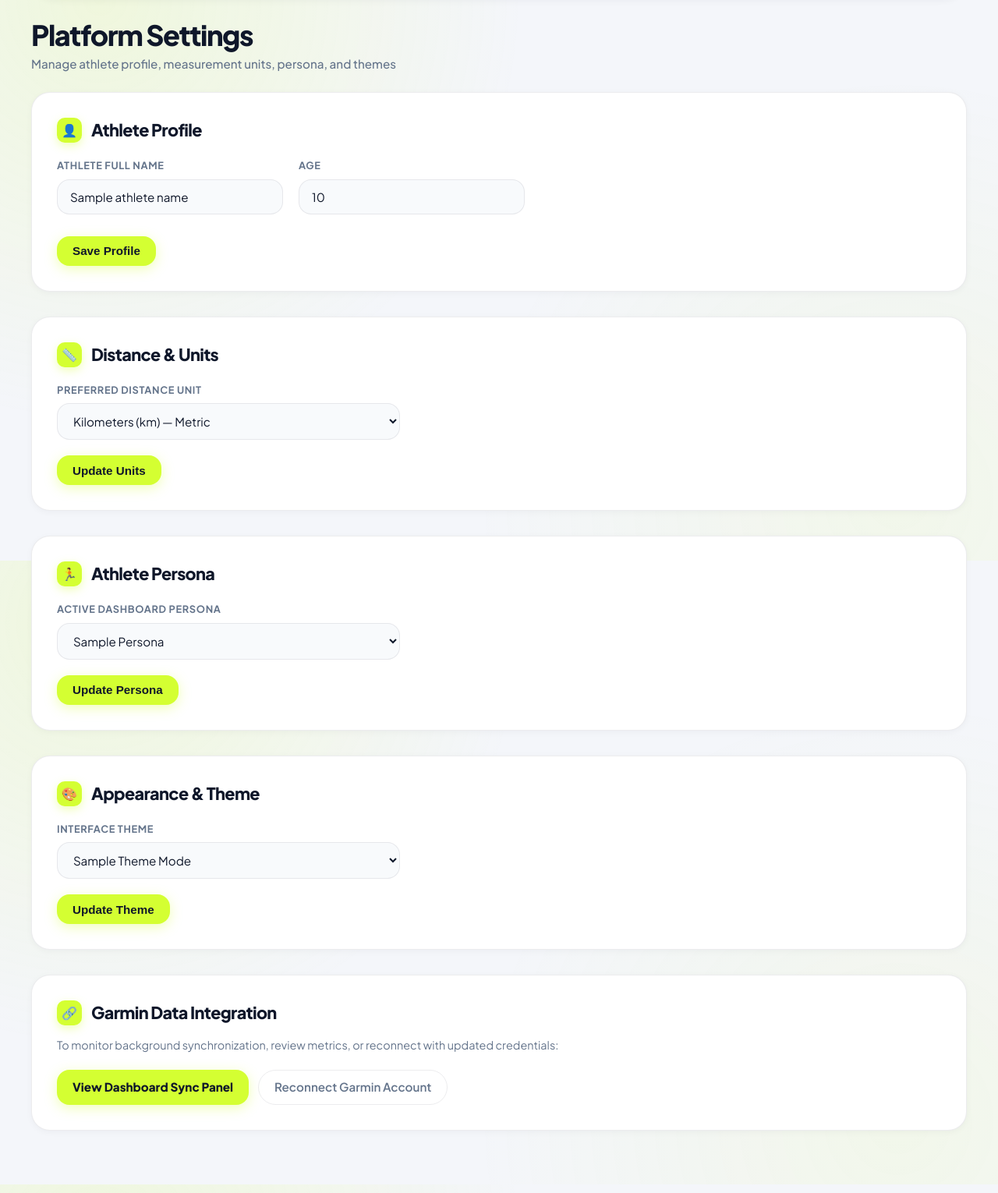
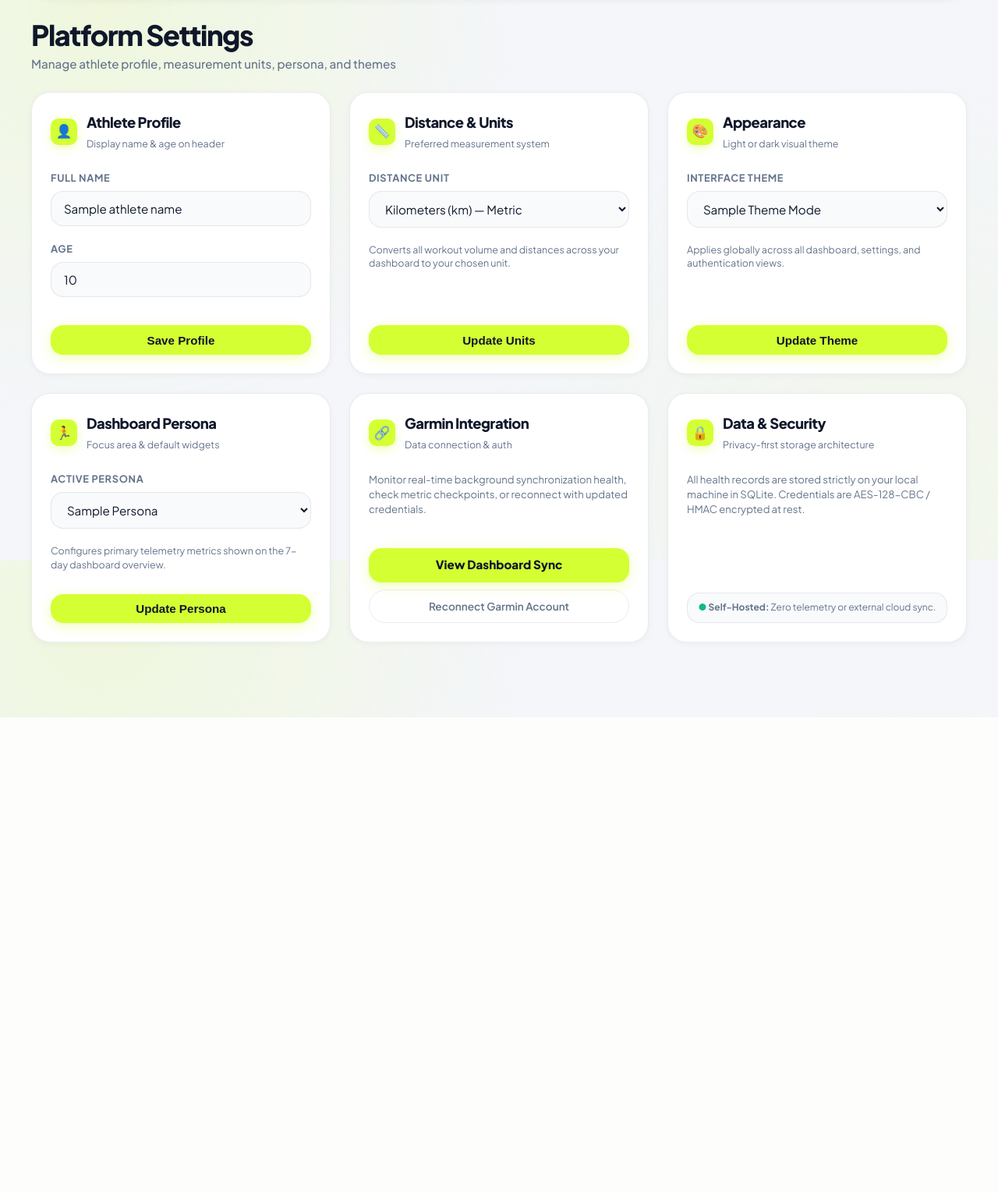
Before and after one commit to mrtial/Athlytics, a FastAPI app: template app/templates/settings.html in a window 1280 px wide. Shown: the part 81-1611 px from the top of the page at 78% size. After the commit the page ends 1001 px from the top, so only its background shows below. Run offline with FastAPI, Linux system fonts and the light colour scheme; the template is opened without the code that fills it: most values are stand-ins (such as "Sample title", 1, 10 or a date in 2020); parts of the project's set-up code (start-up, migrations or seed data) failed here and were passed over.

Commit message:
feat: 3-cards-per-row settings layout and global dark mode support across all pages

```diff
--- a/app/static/style.css
+++ b/app/static/style.css
@@ -878,16 +878,39 @@ html[data-theme="dark"] select:focus {
 }
 
 /* ==========================================================================
-   Settings Views
+   Settings Views (3 Cards Per Row Grid)
    ========================================================================== */
+
+.settings-grid {
+  display: grid;
+  grid-template-columns: repeat(3, 1fr);
+  gap: 1.5rem;
+  align-items: stretch;
+  margin-bottom: 3rem;
+}
 
 .settings-card {
   background: var(--surface);
   border: 1px solid var(--border);
   border-radius: var(--radius-lg);
-  padding: 2rem;
+  padding: 1.5rem;
   box-shadow: var(--shadow-sm);
-  margin-bottom: 2rem;
+  display: flex;
+  flex-direction: column;
+  justify-content: space-between;
+  transition: all 0.2s ease;
+}
+
+.settings-card:hover {
+  border-color: var(--border-strong);
+  box-shadow: var(--shadow-md);
+}
+
+.settings-card-header {
+  display: flex;
+  align-items: center;
+  gap: 0.75rem;
+  margin-bottom: 0.5rem;
 }
 
 .settings-row {
@@ -897,6 +920,12 @@ html[data-theme="dark"] select:focus {
 /* ==========================================================================
    Responsive Breakpoints
    ========================================================================== */
+
+@media (max-width: 1024px) {
+  .settings-grid {
+    grid-template-columns: repeat(2, 1fr);
+  }
+}
 
 @media (max-width: 768px) {
   .app-header {
@@ -915,4 +944,7 @@ html[data-theme="dark"] select:focus {
     flex-direction: column;
     align-items: flex-start;
   }
+  .settings-grid {
+    grid-template-columns: 1fr;
+  }
 }
--- a/app/templates/base.html
+++ b/app/templates/base.html
@@ -8,6 +8,18 @@
   <link rel="preconnect" href="https://fonts.gstatic.com" crossorigin>
   <link href="https://fonts.googleapis.com/css2?family=Plus+Jakarta+Sans:wght@400;500;600;700;800&display=swap" rel="stylesheet">
   <link rel="stylesheet" href="/static/style.css">
+  <script>
+    (function() {
+      const serverTheme = "{{ theme|default('') }}";
+      if (serverTheme) {
+        document.documentElement.setAttribute("data-theme", serverTheme);
+        localStorage.setItem("athlytics_theme", serverTheme);
+      } else {
+        const localTheme = localStorage.getItem("athlytics_theme");
+        if (localTheme) document.documentElement.setAttribute("data-theme", localTheme);
+      }
+    })();
+  </script>
 </head>
 <body>
   <header class="app-header">
--- a/app/templates/settings.html
+++ b/app/templates/settings.html
@@ -8,17 +8,21 @@
   </div>
 </div>
 
-<!-- 1. Athlete Profile Card -->
+<div class="settings-grid">
+  <!-- Card 1: Athlete Profile -->
   <div class="settings-card">
-  <div style="display: flex; align-items: center; gap: 0.75rem; margin-bottom: 1.25rem;">
-    <div class="app-icon" style="width: 32px; height: 32px; font-size: 1rem; border-radius: var(--radius-sm);">👤</div>
-    <h2 class="section-title" style="margin: 0;">Athlete Profile</h2>
+    <div class="settings-card-header">
+      <div class="app-icon" style="width: 34px; height: 34px; font-size: 1.05rem; border-radius: var(--radius-sm);">👤</div>
+      <div>
+        <h2 class="section-title" style="margin: 0; font-size: 1.15rem;">Athlete Profile</h2>
+        <span style="font-size: 0.78rem; color: var(--fg-muted);">Display name &amp; age on header</span>
+      </div>
     </div>
     {% if profile_error %}<div class="error-banner">{{ profile_error }}</div>{% endif %}
-  <form method="post" action="/settings/profile">
-    <div style="display: grid; grid-template-columns: repeat(auto-fit, minmax(220px, 1fr)); gap: 1.25rem; max-width: 600px;">
+    <form method="post" action="/settings/profile" style="margin-top: 1rem; display: flex; flex-direction: column; flex: 1; justify-content: space-between;">
+      <div>
         <div class="form-group">
-        <label class="form-label" for="athlete-name">Athlete Full Name</label>
+          <label class="form-label" for="athlete-name">Full Name</label>
           <input class="form-input" type="text" id="athlete-name" name="athlete_name" value="{{ athlete_name }}" placeholder="Charlie Yang" required>
         </div>
         <div class="form-group">
@@ -26,58 +30,50 @@
           <input class="form-input" type="number" id="athlete-age" name="athlete_age" value="{{ athlete_age }}" placeholder="28" min="1" max="120">
         </div>
       </div>
-    <button type="submit" class="btn-primary" style="width: auto; margin-top: 0.5rem; padding: 0.65rem 1.25rem;">Save Profile</button>
+      <button type="submit" class="btn-primary" style="width: 100%; margin-top: 1rem; padding: 0.65rem 1rem;">Save Profile</button>
     </form>
   </div>
 
-<!-- 2. Unit Preferences Card -->
+  <!-- Card 2: Distance & Units -->
   <div class="settings-card">
-  <div style="display: flex; align-items: center; gap: 0.75rem; margin-bottom: 1.25rem;">
-    <div class="app-icon" style="width: 32px; height: 32px; font-size: 1rem; border-radius: var(--radius-sm);">📏</div>
-    <h2 class="section-title" style="margin: 0;">Distance &amp; Units</h2>
+    <div class="settings-card-header">
+      <div class="app-icon" style="width: 34px; height: 34px; font-size: 1.05rem; border-radius: var(--radius-sm);">📏</div>
+      <div>
+        <h2 class="section-title" style="margin: 0; font-size: 1.15rem;">Distance &amp; Units</h2>
+        <span style="font-size: 0.78rem; color: var(--fg-muted);">Preferred measurement system</span>
+      </div>
     </div>
     {% if unit_error %}<div class="error-banner">{{ unit_error }}</div>{% endif %}
-  <form method="post" action="/settings/unit">
-    <div class="form-group" style="max-width: 440px;">
-      <label class="form-label" for="unit-select">Preferred Distance Unit</label>
+    <form method="post" action="/settings/unit" style="margin-top: 1rem; display: flex; flex-direction: column; flex: 1; justify-content: space-between;">
+      <div>
+        <div class="form-group">
+          <label class="form-label" for="unit-select">Distance Unit</label>
           <select class="form-input" id="unit-select" name="unit">
             <option value="km" {% if current_unit == "km" %}selected{% endif %}>Kilometers (km) — Metric</option>
             <option value="mi" {% if current_unit == "mi" %}selected{% endif %}>Miles (mi) — Imperial</option>
           </select>
         </div>
-    <button type="submit" class="btn-primary" style="width: auto; margin-top: 0.5rem; padding: 0.65rem 1.25rem;">Update Units</button>
+        <p style="font-size: 0.78rem; color: var(--fg-muted); margin-top: 0.5rem; line-height: 1.4;">
+          Converts all workout volume and distances across your dashboard to your chosen unit.
+        </p>
+      </div>
+      <button type="submit" class="btn-primary" style="width: 100%; margin-top: 1rem; padding: 0.65rem 1rem;">Update Units</button>
     </form>
   </div>
 
-<!-- 3. Persona Card -->
+  <!-- Card 3: Appearance & Theme -->
   <div class="settings-card">
-  <div style="display: flex; align-items: center; gap: 0.75rem; margin-bottom: 1.25rem;">
-    <div class="app-icon" style="width: 32px; height: 32px; font-size: 1rem; border-radius: var(--radius-sm);">🏃</div>
-    <h2 class="section-title" style="margin: 0;">Athlete Persona</h2>
+    <div class="settings-card-header">
+      <div class="app-icon" style="width: 34px; height: 34px; font-size: 1.05rem; border-radius: var(--radius-sm);">🎨</div>
+      <div>
+        <h2 class="section-title" style="margin: 0; font-size: 1.15rem;">Appearance</h2>
+        <span style="font-size: 0.78rem; color: var(--fg-muted);">Light or dark visual theme</span>
       </div>
-  {% if persona_error %}<div class="error-banner">{{ persona_error }}</div>{% endif %}
-  <form method="post" action="/settings/persona">
-    <div class="form-group" style="max-width: 440px;">
-      <label class="form-label" for="persona-select">Active Dashboard Persona</label>
-      <select class="form-input" id="persona-select" name="persona">
-        {% for p in personas %}
-        <option value="{{ p }}" {% if p == current_persona %}selected{% endif %}>{{ p.replace('_', ' ').title() }}</option>
-        {% endfor %}
-      </select>
-    </div>
-    <button type="submit" class="btn-primary" style="width: auto; margin-top: 0.5rem; padding: 0.65rem 1.25rem;">Update Persona</button>
-  </form>
-</div>
-
-<!-- 4. Theme Card -->
-<div class="settings-card">
-  <div style="display: flex; align-items: center; gap: 0.75rem; margin-bottom: 1.25rem;">
-    <div class="app-icon" style="width: 32px; height: 32px; font-size: 1rem; border-radius: var(--radius-sm);">🎨</div>
-    <h2 class="section-title" style="margin: 0;">Appearance &amp; Theme</h2>
     </div>
     {% if theme_error %}<div class="error-banner">{{ theme_error }}</div>{% endif %}
-  <form method="post" action="/settings/theme">
-    <div class="form-group" style="max-width: 440px;">
+    <form method="post" action="/settings/theme" style="margin-top: 1rem; display: flex; flex-direction: column; flex: 1; justify-content: space-between;">
+      <div>
+        <div class="form-group">
           <label class="form-label" for="theme-select">Interface Theme</label>
           <select class="form-input" id="theme-select" name="theme">
             {% for t in themes %}
@@ -85,22 +81,83 @@
             {% endfor %}
           </select>
         </div>
-    <button type="submit" class="btn-primary" style="width: auto; margin-top: 0.5rem; padding: 0.65rem 1.25rem;">Update Theme</button>
+        <p style="font-size: 0.78rem; color: var(--fg-muted); margin-top: 0.5rem; line-height: 1.4;">
+          Applies globally across all dashboard, settings, and authentication views.
+        </p>
+      </div>
+      <button type="submit" class="btn-primary" style="width: 100%; margin-top: 1rem; padding: 0.65rem 1rem;">Update Theme</button>
     </form>
   </div>
 
-<!-- 5. Garmin Connection Card -->
+  <!-- Card 4: Athlete Persona -->
   <div class="settings-card">
-  <div style="display: flex; align-items: center; gap: 0.75rem; margin-bottom: 0.75rem;">
-    <div class="app-icon" style="width: 32px; height: 32px; font-size: 1rem; border-radius: var(--radius-sm);">🔗</div>
-    <h2 class="section-title" style="margin: 0;">Garmin Data Integration</h2>
+    <div class="settings-card-header">
+      <div class="app-icon" style="width: 34px; height: 34px; font-size: 1.05rem; border-radius: var(--radius-sm);">🏃</div>
+      <div>
+        <h2 class="section-title" style="margin: 0; font-size: 1.15rem;">Dashboard Persona</h2>
+        <span style="font-size: 0.78rem; color: var(--fg-muted);">Focus area &amp; default widgets</span>
       </div>
-  <p style="color: var(--fg-muted); font-size: 0.9rem; margin-bottom: 1.25rem;">
-    To monitor background synchronization, review metrics, or reconnect with updated credentials:
+    </div>
+    {% if persona_error %}<div class="error-banner">{{ persona_error }}</div>{% endif %}
+    <form method="post" action="/settings/persona" style="margin-top: 1rem; display: flex; flex-direction: column; flex: 1; justify-content: space-between;">
+      <div>
+        <div class="form-group">
+          <label class="form-label" for="persona-select">Active Persona</label>
+          <select class="form-input" id="persona-select" name="persona">
+            {% for p in personas %}
+            <option value="{{ p }}" {% if p == current_persona %}selected{% endif %}>{{ p.replace('_', ' ').title() }}</option>
+            {% endfor %}
+          </select>
+        </div>
+        <p style="font-size: 0.78rem; color: var(--fg-muted); margin-top: 0.5rem; line-height: 1.4;">
+          Configures primary telemetry metrics shown on the 7-day dashboard overview.
         </p>
-  <div style="display: flex; gap: 0.75rem; flex-wrap: wrap;">
-    <a href="/dashboard" class="btn-primary" style="width: auto; margin: 0; text-decoration: none; padding: 0.65rem 1.25rem;">View Dashboard Sync Panel</a>
-    <a href="/onboarding/connect" class="btn-logout" style="text-decoration: none; padding: 0.65rem 1.25rem; font-size: 0.95rem;">Reconnect Garmin Account</a>
+      </div>
+      <button type="submit" class="btn-primary" style="width: 100%; margin-top: 1rem; padding: 0.65rem 1rem;">Update Persona</button>
+    </form>
+  </div>
+
+  <!-- Card 5: Garmin Integration -->
+  <div class="settings-card">
+    <div class="settings-card-header">
+      <div class="app-icon" style="width: 34px; height: 34px; font-size: 1.05rem; border-radius: var(--radius-sm);">🔗</div>
+      <div>
+        <h2 class="section-title" style="margin: 0; font-size: 1.15rem;">Garmin Integration</h2>
+        <span style="font-size: 0.78rem; color: var(--fg-muted);">Data connection &amp; auth</span>
+      </div>
+    </div>
+    <div style="margin-top: 1rem; display: flex; flex-direction: column; flex: 1; justify-content: space-between;">
+      <div>
+        <p style="font-size: 0.82rem; color: var(--fg-muted); margin: 0 0 1rem; line-height: 1.45;">
+          Monitor real-time background synchronization health, check metric checkpoints, or reconnect with updated credentials.
+        </p>
+      </div>
+      <div style="display: flex; flex-direction: column; gap: 0.6rem;">
+        <a href="/dashboard" class="btn-primary" style="text-align: center; text-decoration: none; padding: 0.65rem 1rem; margin: 0;">View Dashboard Sync</a>
+        <a href="/onboarding/connect" class="btn-logout" style="text-align: center; text-decoration: none; padding: 0.65rem 1rem; font-size: 0.85rem;">Reconnect Garmin Account</a>
+      </div>
+    </div>
+  </div>
+
+  <!-- Card 6: Privacy & Data Security -->
+  <div class="settings-card">
+    <div class="settings-card-header">
+      <div class="app-icon" style="width: 34px; height: 34px; font-size: 1.05rem; border-radius: var(--radius-sm);">🔒</div>
+      <div>
+        <h2 class="section-title" style="margin: 0; font-size: 1.15rem;">Data &amp; Security</h2>
+        <span style="font-size: 0.78rem; color: var(--fg-muted);">Privacy-first storage architecture</span>
+      </div>
+    </div>
+    <div style="margin-top: 1rem; display: flex; flex-direction: column; flex: 1; justify-content: space-between;">
+      <div>
+        <p style="font-size: 0.82rem; color: var(--fg-muted); margin: 0 0 0.75rem; line-height: 1.45;">
+          All health records are stored strictly on your local machine in SQLite. Credentials are AES-128-CBC / HMAC encrypted at rest.
+        </p>
+      </div>
+      <div style="padding: 0.65rem 0.85rem; background: var(--surface-secondary); border-radius: var(--radius-md); border: 1px solid var(--border); font-size: 0.75rem; color: var(--fg-muted); line-height: 1.4;">
+        <span style="color: var(--success); font-weight: 700;">●</span> <strong>Self-Hosted:</strong> Zero telemetry or external cloud sync.
+      </div>
+    </div>
   </div>
 </div>
 {% endblock %}
```
Also changed, not shown: app/routes/auth.py (+8 -3 lines), app/routes/onboarding.py (+15 -8 lines), app/routes/settings.py (+12 -4 lines). Lines whose indentation alone changed are shown as unchanged.
